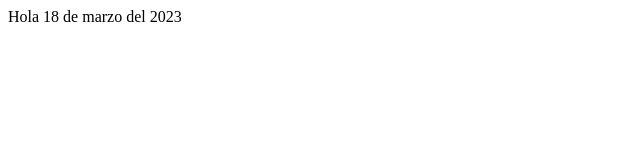
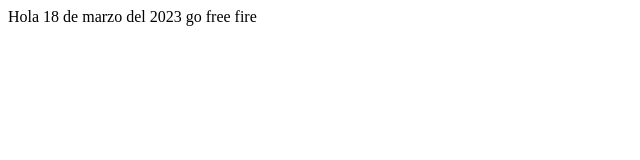
Before and after one commit to fer01303/emiliano-Denn, a plain HTML site: page index.html in a window 1280 px wide. Shown: the full height of the page, 0-640 px from the left. Drawn offline with Linux system fonts and the light colour scheme.

Commit message:
emiliano

```diff
--- a/index.html
+++ b/index.html
@@ -7,6 +7,6 @@
     <title>Document</title>
 </head>
 <body>
-    Hola 18 de marzo del 2023
+    Hola 18 de marzo del 2023 go free fire
 </body>
 </html>
```
